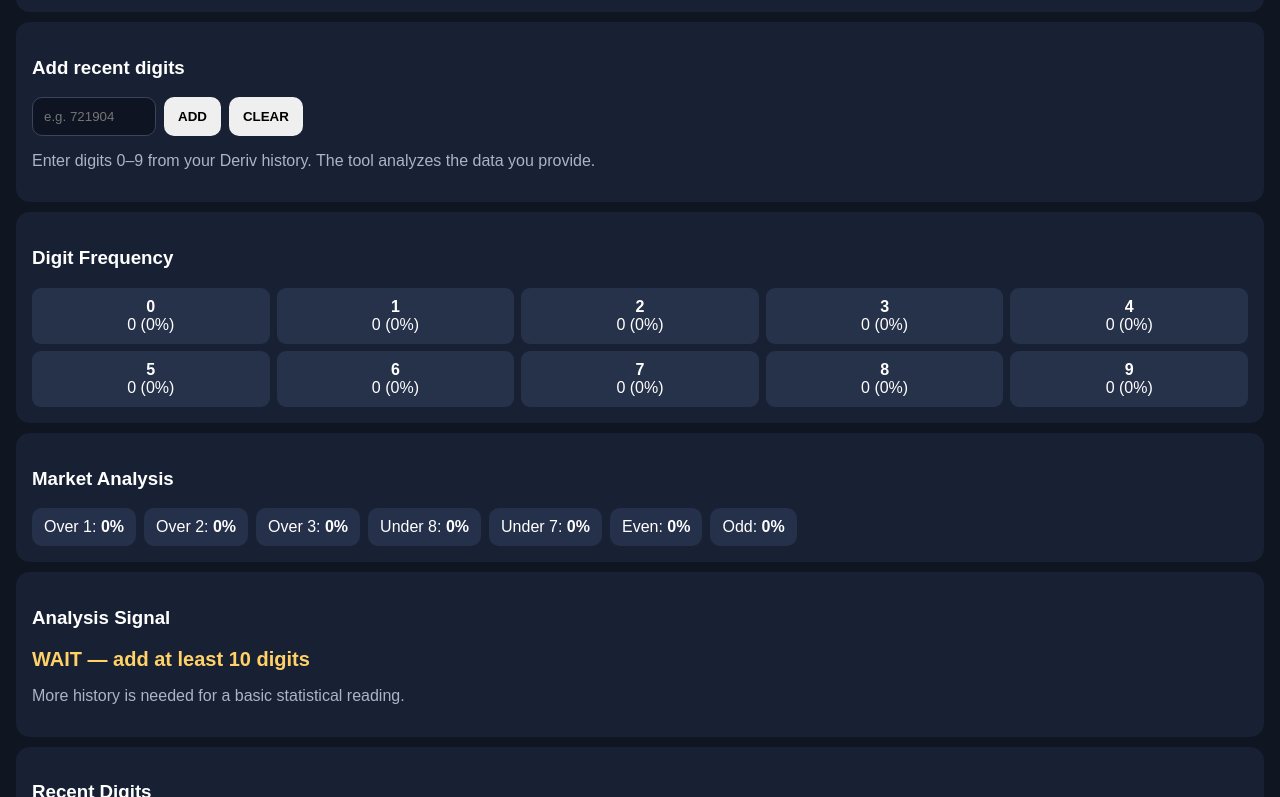
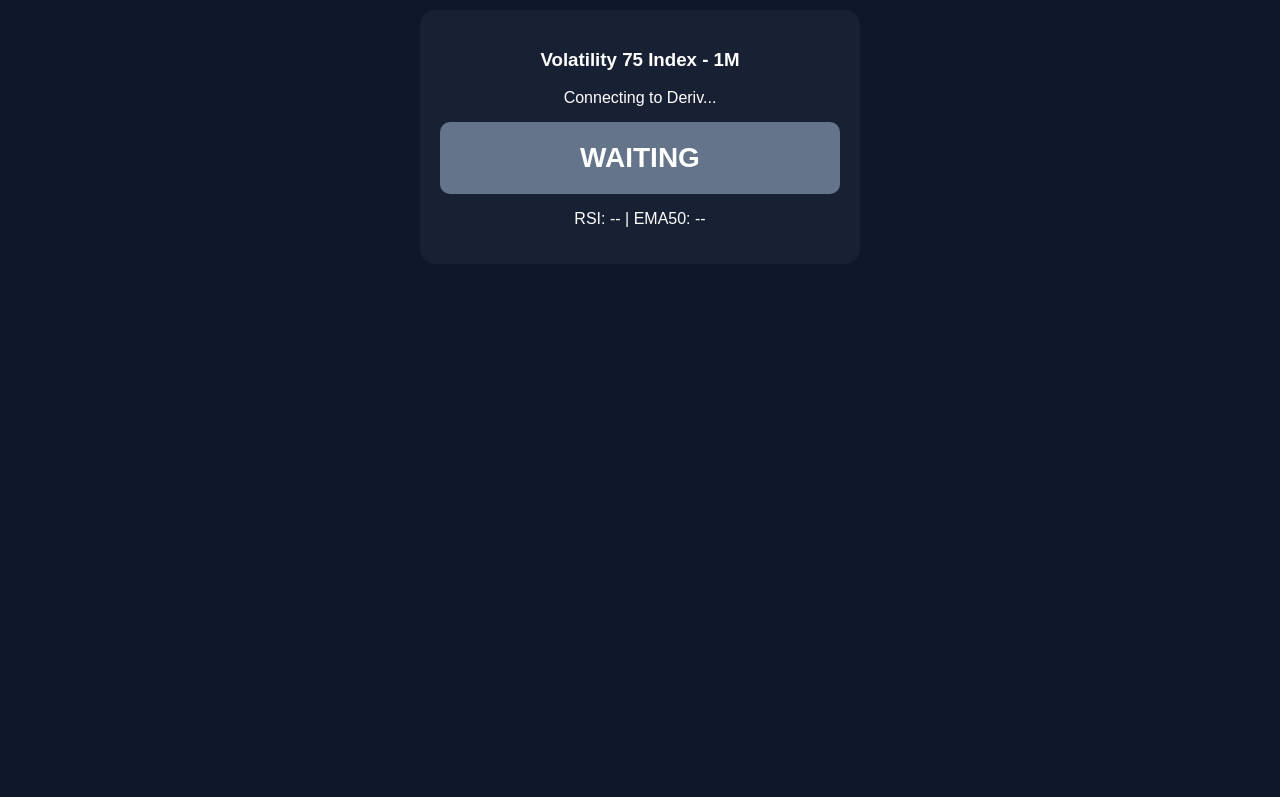
Before and after one commit to wanjirupeter236-max/By-ka-euny-analysis-tool, a plain HTML site: page index.html in a window 1280 px wide. Shown: the part 98-895 px from the top of the page. After the commit the page ends 800 px from the top, so only its background shows below. Drawn offline with Linux system fonts and the light colour scheme.

Commit message:
Update index.html

```diff
--- a/index.html
+++ b/index.html
@@ -2,100 +2,83 @@
 <html lang="en">
 <head>
 <meta charset="utf-8">
-<meta name="viewport" content="width=device-width,initial-scale=1">
+<meta name="viewport" content="width=device-width, initial-scale=1">
 <title>BY KA EUNY ANALYSIS TOOL</title>
 <style>
-body{font-family:Arial,sans-serif;background:#101522;color:#fff;margin:0;padding:16px}
-.card{background:#182033;border-radius:14px;padding:16px;margin:10px 0}
-h1{font-size:22px;margin:0 0 8px}.muted{color:#aab4ca}
-.row{display:flex;gap:8px;flex-wrap:wrap}.pill{padding:10px 12px;background:#25304a;border-radius:10px}
-button{border:0;border-radius:10px;padding:11px 14px;font-weight:bold;cursor:pointer}
-input{padding:11px;border-radius:10px;border:1px solid #39445d;background:#0e1422;color:white;width:100px}
-.grid{display:grid;grid-template-columns:repeat(5,1fr);gap:7px}.digit{text-align:center;background:#26314a;padding:10px;border-radius:9px}
-.signal{font-size:20px;font-weight:bold}.good{color:#66e3a4}.warn{color:#ffd166}
+body{font-family:Arial, sans-serif; background:#0f172a; color:#fff; text-align:center; padding:20px}
+.card{background:#182033; border-radius:15px; padding:20px; margin:10px auto; max-width:400px}
+h1{color:#38bdf8}
+.signal{font-size:28px; font-weight:bold; padding:20px; border-radius:10px; margin-top:15px}
+.BUY{background:#16a34a}
+.SELL{background:#dc2626}
+.WAIT{background:#64748b}
 </style>
 </head>
 <body>
+<h1>BY KA EUNY ANALYSIS TOOL</h1>
 <div class="card">
-<h1>BY KA EUNY ANALYSIS TOOL</h1>
-<div class="muted">Demo analysis dashboard • not a guaranteed prediction</div>
-</div>
-
-<div class="card">
-<h3>Add recent digits</h3>
-<div class="row">
-<input id="digits" placeholder="e.g. 721904">
-<button onclick="addDigits()">ADD</button>
-<button onclick="clearData()">CLEAR</button>
-</div>
-<p class="muted">Enter digits 0–9 from your Deriv history. The tool analyzes the data you provide.</p>
-</div>
-
-<div class="card">
-<h3>Digit Frequency</h3>
-<div id="freq" class="grid"></div>
-</div>
-
-<div class="card">
-<h3>Market Analysis</h3>
-<div class="row">
-<div class="pill">Over 1: <b id="over1">0%</b></div>
-<div class="pill">Over 2: <b id="over2">0%</b></div>
-<div class="pill">Over 3: <b id="over3">0%</b></div>
-<div class="pill">Under 8: <b id="under8">0%</b></div>
-<div class="pill">Under 7: <b id="under7">0%</b></div>
-<div class="pill">Even: <b id="even">0%</b></div>
-<div class="pill">Odd: <b id="odd">0%</b></div>
-</div>
-</div>
-
-<div class="card">
-<h3>Analysis Signal</h3>
-<div id="signal" class="signal warn">WAIT — add at least 10 digits</div>
-<p id="reason" class="muted"></p>
-</div>
-
-<div class="card">
-<h3>Recent Digits</h3>
-<div id="history" class="row"></div>
+  <h3>Volatility 75 Index - 1M</h3>
+  <div id="status">Connecting to Deriv...</div>
+  <div id="signal" class="signal WAIT">WAITING</div>
+  <p>RSI: <span id="rsi">--</span> | EMA50: <span id="ema50">--</span></p>
 </div>
 
 <script>
-let data=JSON.parse(localStorage.getItem("eunyDigits")||"[]");
-function pct(n,d){return d?Math.round(n/d*100):0}
-function render(){
- let n=data.length, f=Array(10).fill(0);
- data.forEach(x=>f[x]++);
- document.getElementById("freq").innerHTML=f.map((x,i)=>`<div class="digit"><b>${i}</b><br>${x} (${pct(x,n)}%)</div>`).join("");
- const over=k=>pct(data.filter(x=>x>k).length,n);
- const under=k=>pct(data.filter(x=>x<k).length,n);
- document.getElementById("over1").textContent=over(1)+"%";
- document.getElementById("over2").textContent=over(2)+"%";
- document.getElementById("over3").textContent=over(3)+"%";
- document.getElementById("under8").textContent=under(8)+"%";
- document.getElementById("under7").textContent=under(7)+"%";
- document.getElementById("even").textContent=pct(data.filter(x=>x%2===0).length,n)+"%";
- document.getElementById("odd").textContent=pct(data.filter(x=>x%2).length,n)+"%";
- document.getElementById("history").innerHTML=data.slice(-40).reverse().map(x=>`<span class="pill">${x}</span>`).join("");
- let sig=document.getElementById("signal"), reason=document.getElementById("reason");
- if(n<10){sig.textContent="WAIT — add at least 10 digits";sig.className="signal warn";reason.textContent="More history is needed for a basic statistical reading.";return}
- let even=pct(data.filter(x=>x%2===0).length,n), odd=100-even;
- let over3=over(3), under7=under(7);
- if(over3>=60){sig.textContent="OVER 3 BIAS";sig.className="signal good";reason.textContent=`Digits above 3 appeared ${over3}% of the supplied history.`}
- else if(under7>=60){sig.textContent="UNDER 7 BIAS";sig.className="signal good";reason.textContent=`Digits below 7 appeared ${under7}% of the supplied history.`}
- else if(even>=60){sig.textContent="EVEN BIAS";sig.className="signal good";reason.textContent=`Even digits appeared ${even}% of the supplied history.`}
- else if(odd>=60){sig.textContent="ODD BIAS";sig.className="signal good";reason.textContent=`Odd digits appeared ${odd}% of the supplied history.`}
- else {sig.textContent="NO CLEAR BIAS";sig.className="signal warn";reason.textContent="The supplied sample is relatively balanced; WAIT is safer than forcing a signal."}
- localStorage.setItem("eunyDigits",JSON.stringify(data));
+const ws = new WebSocket("wss://ws.binaryws.com/websockets/v3?app_id=1089");
+let candles = [];
+
+ws.onopen = () => {
+  document.getElementById("status").innerText = "Connected. Loading candles...";
+  ws.send(JSON.stringify({ticks_history: "R_75", count: 200, granularity: 60, style: "candles"}));
+};
+
+ws.onmessage = (msg) => {
+  const data = JSON.parse(msg.data);
+  if(data.candles){
+    candles = data.candles;
+    calculate();
+  }
+};
+
+function rsi(data, period=14){
+  let gains=0, losses=0;
+  for(let i=1; i<=period; i++){
+    let diff = data[i] - data[i-1];
+    if(diff>0) gains+=diff; else losses-=diff;
+  }
+  let rs = gains/losses;
+  return 100 - (100/(1+rs));
 }
-function addDigits(){
- let s=document.getElementById("digits").value.replace(/[^0-9]/g,"");
- if(!s)return;
- data=data.concat([...s].map(Number)).slice(-500);
- document.getElementById("digits").value="";render();
+
+function ema(data, period){
+  let k = 2/(period+1);
+  let ema = data[0];
+  for(let i=1; i<data.length; i++) ema = data[i]*k + ema*(1-k);
+  return ema;
 }
-function clearData(){data=[];localStorage.removeItem("eunyDigits");render()}
-render();
+
+function calculate(){
+  let closes = candles.map(c=>c.close);
+  let rsiVal = rsi(closes, 14).toFixed(2);
+  let ema50Val = ema(closes, 50).toFixed(2);
+  let lastPrice = closes[closes.length-1];
+
+  document.getElementById("rsi").innerText = rsiVal;
+  document.getElementById("ema50").innerText = ema50Val;
+  document.getElementById("status").innerText = "Live";
+
+  let signalBox = document.getElementById("signal");
+  if(rsiVal < 30 && lastPrice > ema50Val){
+    signalBox.className = "signal BUY";
+    signalBox.innerText = "BUY SIGNAL";
+  } else if(rsiVal > 70 && lastPrice < ema50Val){
+    signalBox.className = "signal SELL";
+    signalBox.innerText = "SELL SIGNAL";
+  } else {
+    signalBox.className = "signal WAIT";
+    signalBox.innerText = "WAIT";
+  }
+}
 </script>
 </body>
 </html>
```
